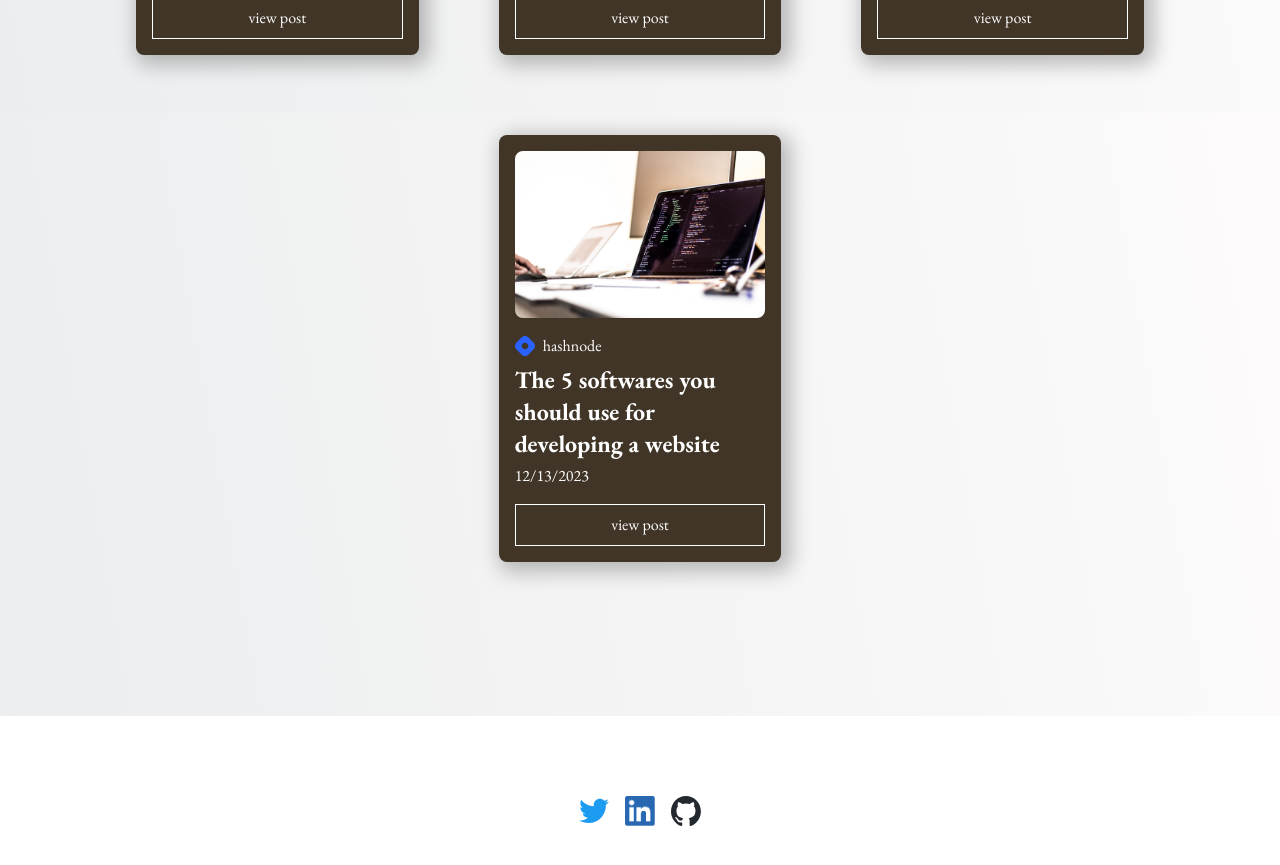
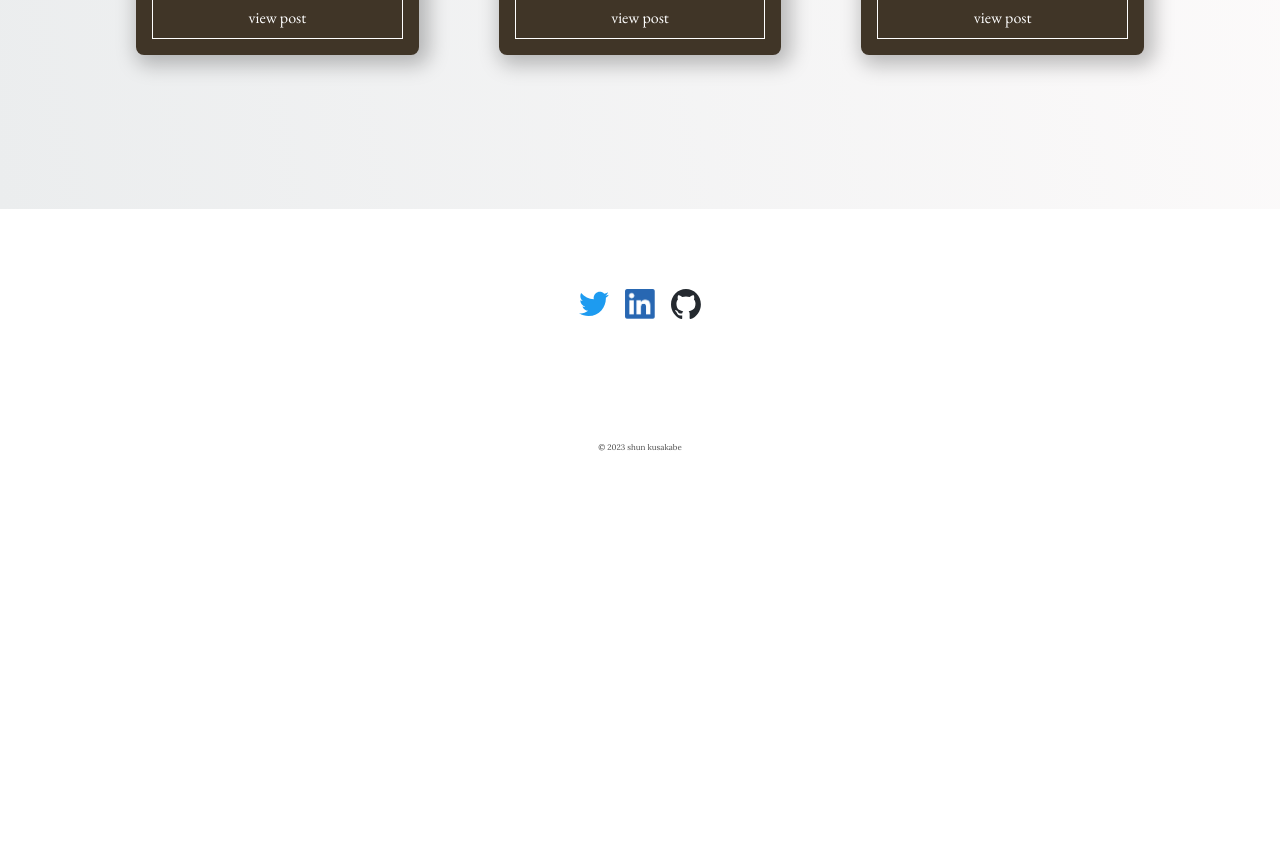
Before and after one commit to shunssv/kusakabe-site, a Next.js app: page / in a window 1280 px wide. Shown: the part 4500-5365 px from the top of the page. After the commit the page ends 4956 px from the top, so only its background shows below. Built offline with nearby package versions, Linux system fonts and the light colour scheme; no server answers; a web font is replaced by a local one.

Commit message:
:fire: Remove article element from blog section - KUS-13

```diff
--- a/src/pages/index.jsx
+++ b/src/pages/index.jsx
@@ -200,36 +200,6 @@ export default function Home({ worksItems }) {
                 <a href="https://www.example.com" target="_blank" rel="noopener noreferrer">view post</a>
               </div>
             </article>
-            <article className={styles.blogItem}>
-              <figure className={styles.thumbnail}>
-                <Image
-                  src="/blog.jpg"
-                  alt="The 5 softwares you should use for developing a website"
-                  className={styles.blogImage}
-                  width={353}
-                  height={240}
-                  priority
-                />
-              </figure>
-              <figure className={styles.mediaIcon}>
-                <Image
-                  src="/hashnode.svg"
-                  alt="hashnode | media platform"
-                  className={styles.hashnodeImage}
-                  width={20}
-                  height={20}
-                  priority
-                />
-                <figcaption>hashnode</figcaption>
-              </figure>
-              <h4 className={styles.blogTitle}>The 5 softwares you should use for developing a website</h4>
-              <div className={styles.blogTimestamp}>
-                <time datetime="2023-12-13">12/13/2023</time>
-              </div>
-              <div className={styles.blogButton}>
-                <a href="https://www.example.com" target="_blank" rel="noopener noreferrer">view post</a>
-              </div>
-            </article>
           </div>
         </div>
       </section>
```
